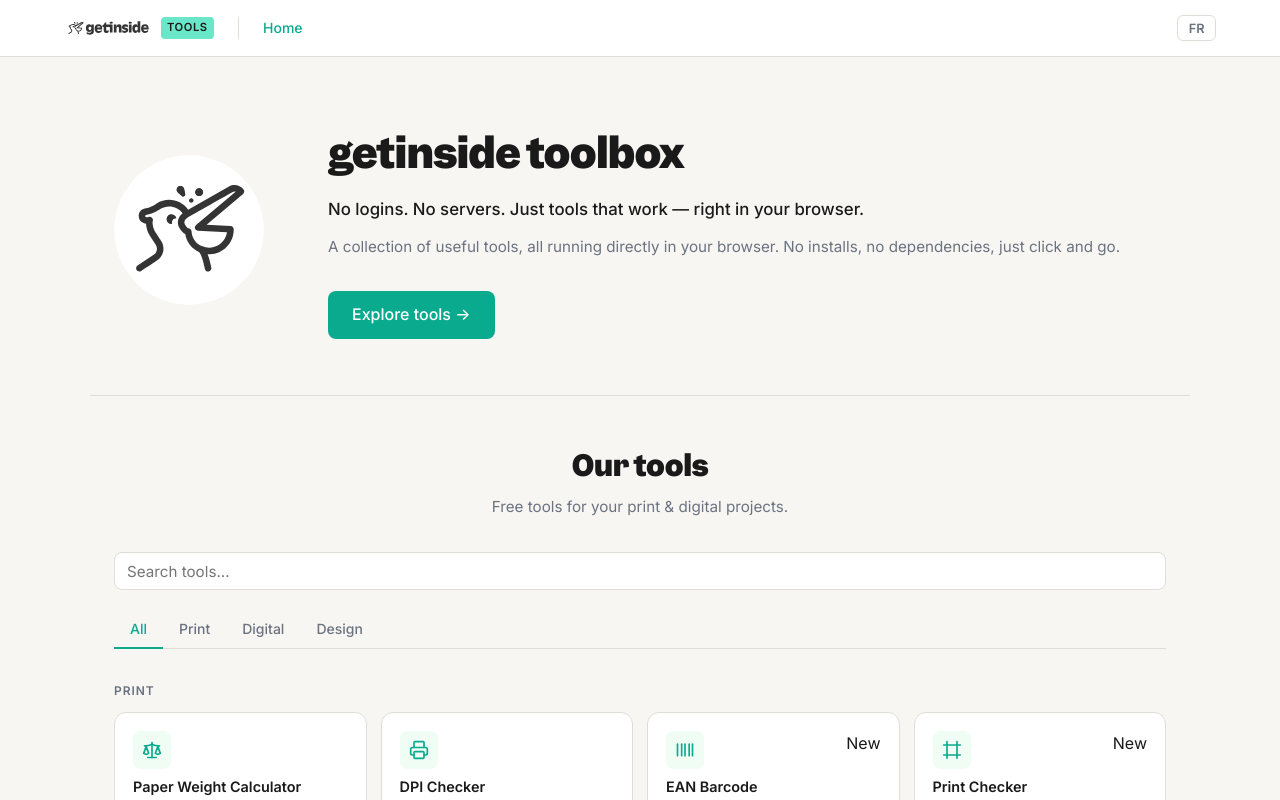
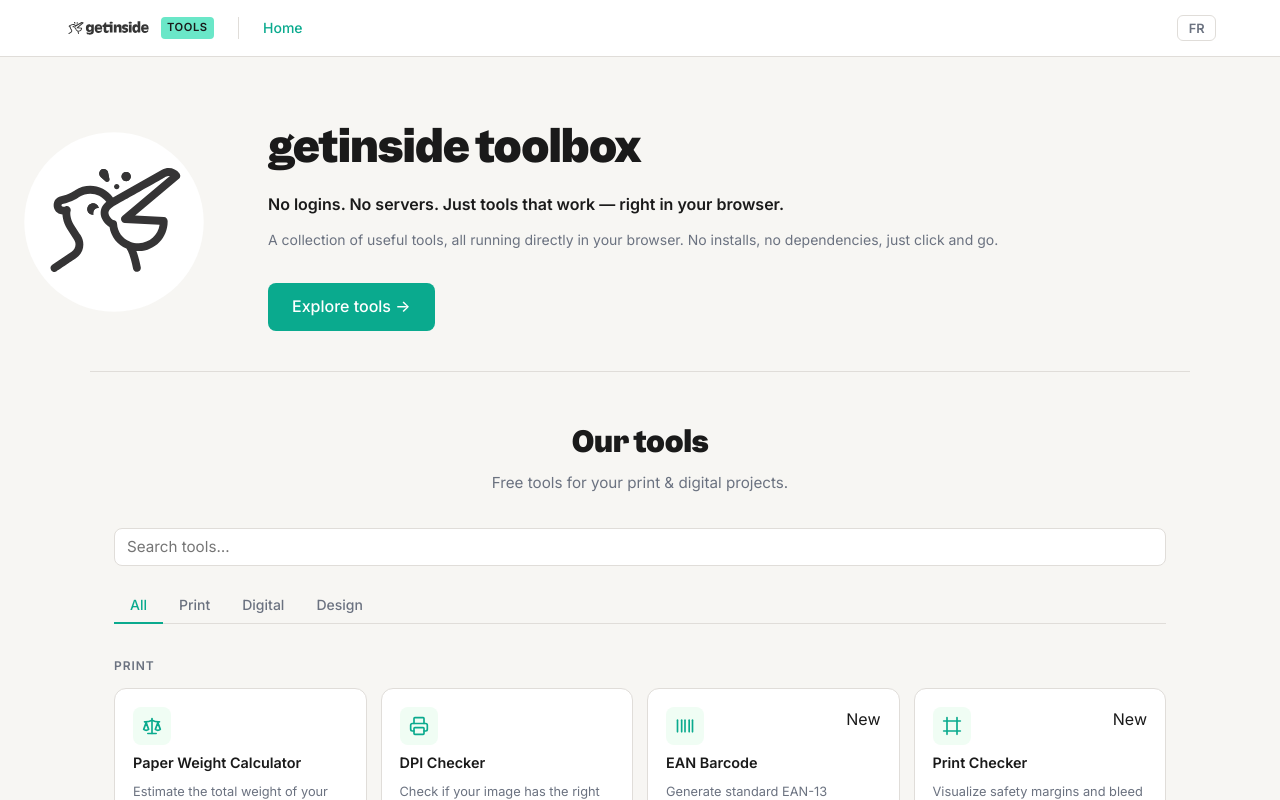
Before and after one commit to getinside-ops/tools, a Vue app: page / in a window 1280 px wide. Shown: the top 800 px of the page. Built offline with nearby package versions, Linux system fonts and the light colour scheme.

Commit message:
style: redesign homepage hero section with Zerokit-inspired layout
Co-authored-by: Qwen-Coder <qwen-coder@alibabacloud.com>

```diff
--- a/src/views/HomeView.vue
+++ b/src/views/HomeView.vue
@@ -7,7 +7,7 @@
           <img :src="`${base}gi-keyvisual.svg`" alt="" class="home-hero-img" aria-hidden="true" />
         </div>
         <div class="home-hero-content">
-          <h1>{{ t('home.title') }}</h1>
+          <h1 class="home-hero-title">{{ t('home.title') }}</h1>
           <p class="home-hero-tagline">{{ t('home.subtitle') }}</p>
           <p class="home-hero-body">{{ t('home.heroText') }}</p>
           <a href="#browse" class="gi-btn home-hero-cta">{{ t('home.exploreTools') }}</a>
@@ -189,8 +189,8 @@ function setCategory(cat: string) {
 
 /* Hero */
 .home-hero {
-  padding: 4rem 1.5rem 3.5rem;
-  max-width: 1100px;
+  padding: var(--gi-space-3xl) 1.5rem var(--gi-space-2xl);
+  max-width: var(--gi-container-hero); /* 1400px */
   margin: 0 auto;
 }
 .home-hero-inner {
@@ -200,7 +200,7 @@ function setCategory(cat: string) {
 }
 .home-hero-visual {
   flex-shrink: 0;
-  width: 150px;
+  width: 180px;
 }
 .home-hero-img {
   width: 100%;
@@ -210,38 +210,43 @@ function setCategory(cat: string) {
 .home-hero-content {
   flex: 1;
 }
-.home-hero h1 {
+.home-hero-title {
   font-family: 'Garnett', 'Inter', system-ui, sans-serif;
-  font-size: 2.5rem;
+  font-size: var(--gi-font-size-3xl); /* 2.5rem */
   font-weight: 700;
   margin-bottom: 0.75rem;
   letter-spacing: -0.02em;
+  color: var(--gi-text);
 }
 .home-hero-tagline {
-  font-size: 1.05rem;
-  font-weight: 500;
+  font-size: 1rem; /* ~0.95rem */
+  font-weight: 600;
   color: var(--gi-text);
   margin-bottom: 0.75rem;
   line-height: 1.5;
 }
 .home-hero-body {
-  font-size: 0.95rem;
+  font-size: var(--gi-font-size-sm); /* 0.875rem */
   color: var(--gi-text-muted);
   line-height: 1.65;
   margin-bottom: 2rem;
 }
 .home-hero-cta {
-  font-size: 1rem;
+  font-size: var(--gi-font-size-md);
   padding: 0.7rem 1.5rem;
 }
-@media (max-width: 640px) {
+@media (max-width: 768px) {
   .home-hero-inner {
     flex-direction: column;
-    gap: 1.75rem;
+    gap: 2rem;
     text-align: center;
   }
-  .home-hero-visual { width: 100px; }
-  .home-hero h1 { font-size: 2rem; }
+  .home-hero-visual {
+    width: 120px;
+  }
+  .home-hero-title {
+    font-size: var(--gi-font-size-2xl);
+  }
 }
 
 /* Browse section */
```
